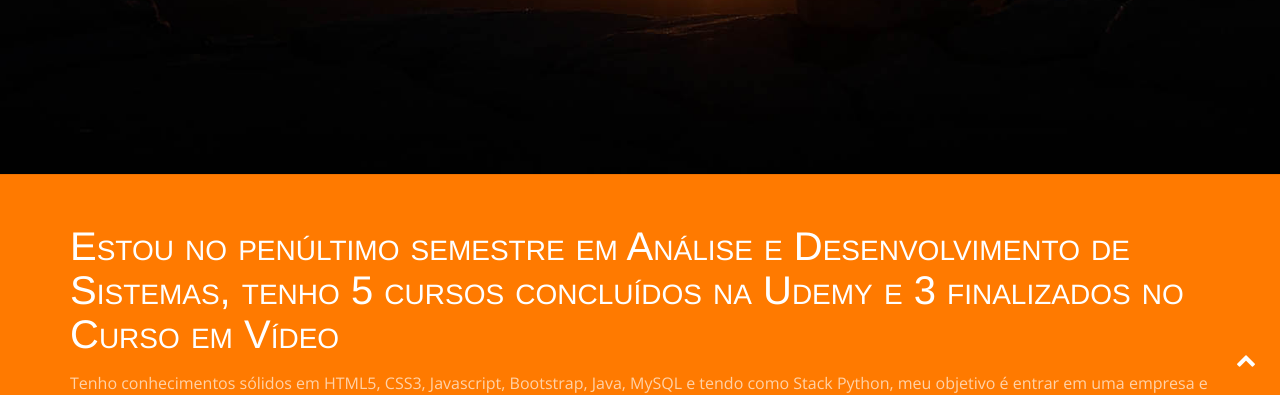
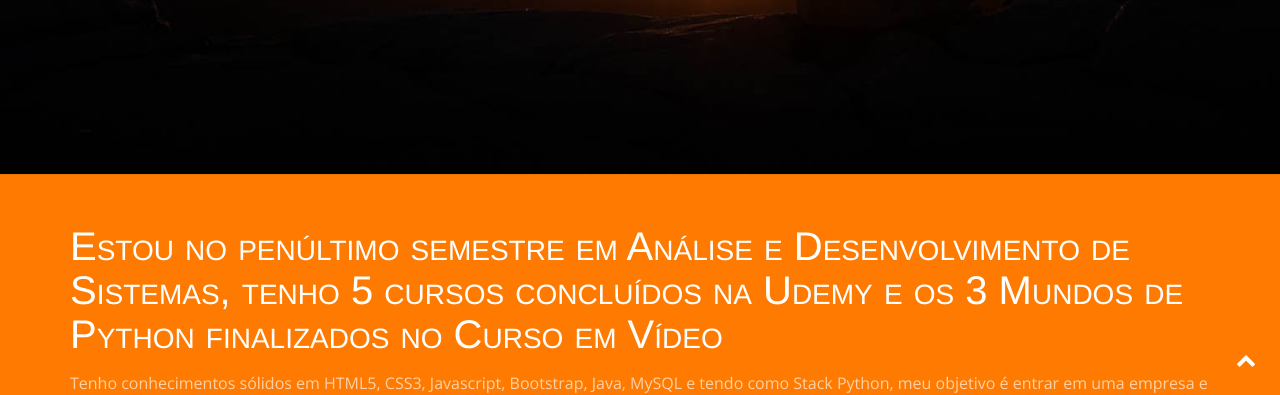
Before and after one commit to mikaeldiehl/mikaeldiehl.github.io, a plain HTML site: page my-personal-webpage/index.html in a window 1280 px wide. Shown: the part 406-801 px from the top of the page. Drawn offline with nearby package versions, Linux system fonts and the light colour scheme.

Commit message:
Python Worlds Info

```diff
--- a/my-personal-webpage/index.html
+++ b/my-personal-webpage/index.html
@@ -68,7 +68,7 @@
 <section id="introText">
   <div class="container">
     <div>
-      <h1>Estou no penúltimo semestre em Análise e Desenvolvimento de Sistemas, tenho 5 cursos concluídos na Udemy e 3 finalizados no Curso em Vídeo</h1>
+      <h1>Estou no penúltimo semestre em Análise e Desenvolvimento de Sistemas, tenho 5 cursos concluídos na Udemy e os 3 Mundos de Python finalizados no Curso em Vídeo</h1>
       <p>Tenho conhecimentos sólidos em HTML5, CSS3, Javascript, Bootstrap, Java, MySQL e tendo como Stack Python, meu objetivo é entrar em uma empresa e crescer junto com ela.</p>
     </div>
   </div>
```
